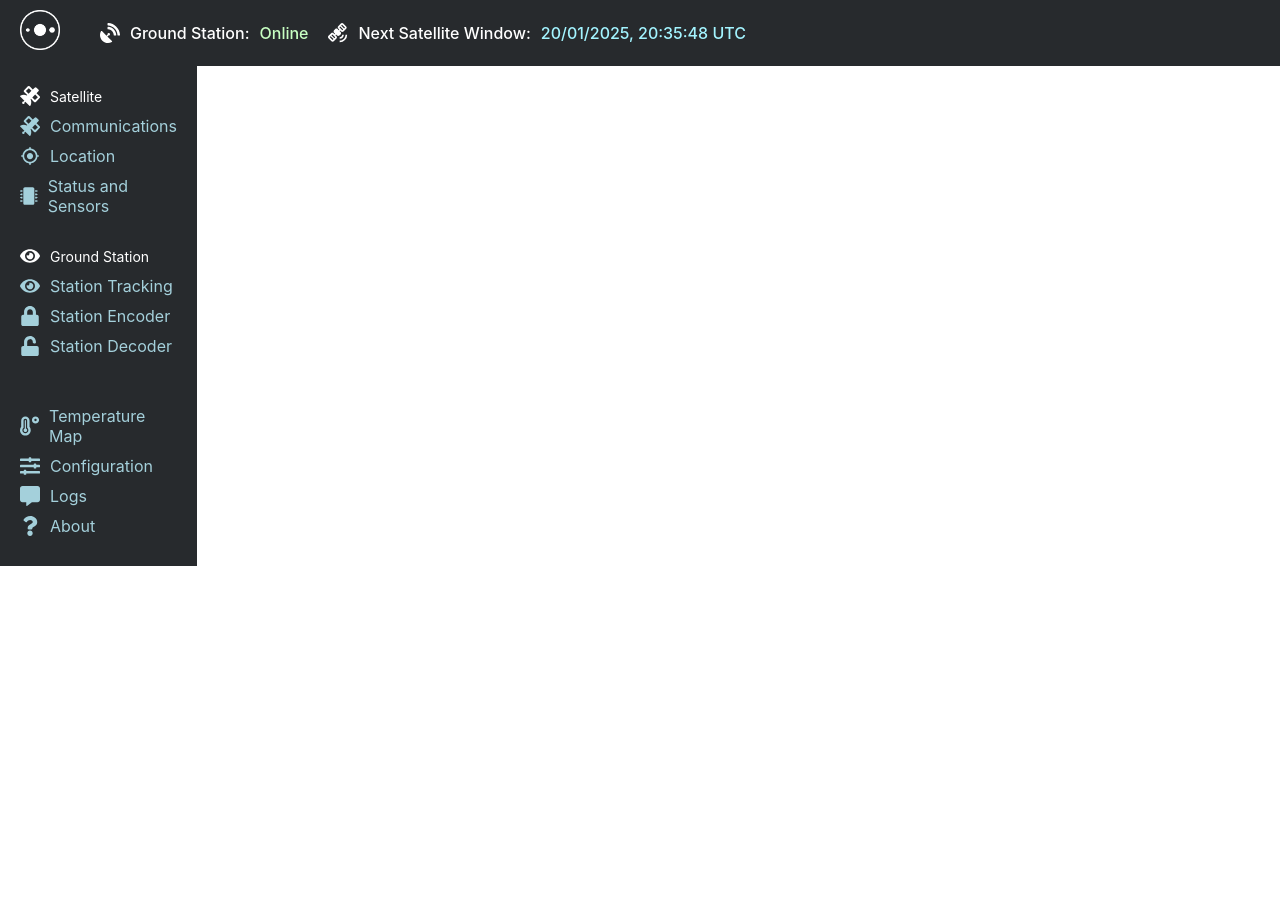
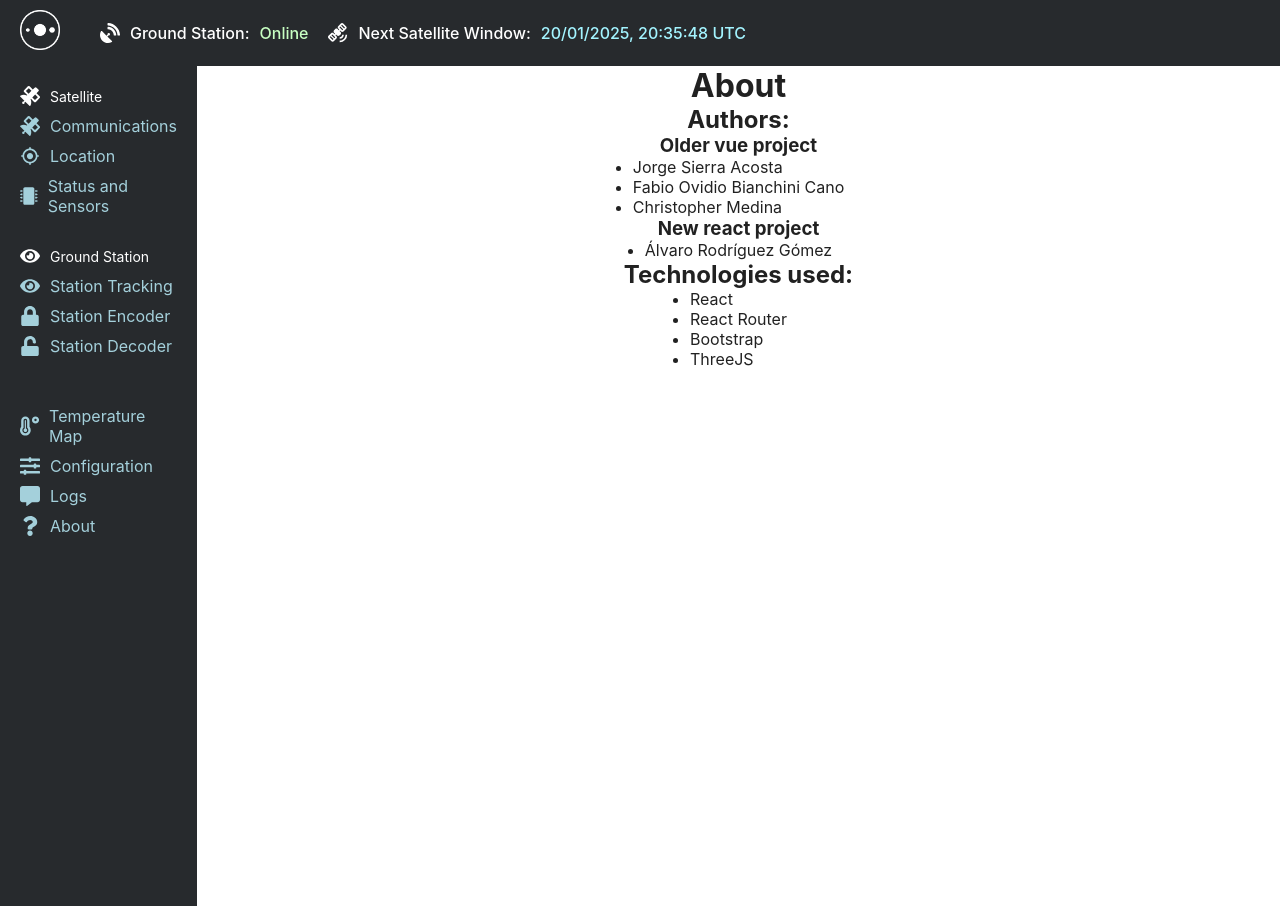
Before and after one commit to AlvaroRGZ/Fomalhaut-Frontend, a React (Vite) app: page /about in a window 1280 px wide. Before the commit the page ends 800 px from the top, so only its background shows below. Built offline with nearby package versions, Linux system fonts and the light colour scheme.

Commit message:
Added about component and minor css fixes

```diff
--- a/src/App.tsx
+++ b/src/App.tsx
@@ -1,8 +1,9 @@
 import "./App.css";
 import TopPanel from "./components/TopPanel/TopPanel";
-import Home from "./components/Home/Home";
+import Home from "./components/pages/Home/Home";
 import { BrowserRouter, Routes, Route } from "react-router-dom";
 import SidePanel from "./components/SidePanel/SidePanel";
+import About from "./components/pages/About/About";
 
 function App() {
   return (
@@ -13,6 +14,7 @@ function App() {
         <div className="App-body">
           <Routes>
             <Route path="/" element={<Home />} />
+            <Route path="/about" element={<About />} />
           </Routes>
         </div>
       </div>
--- a/src/components/SidePanel/SidePanel.css
+++ b/src/components/SidePanel/SidePanel.css
@@ -1,8 +1,7 @@
 .SidePanel {
-    height: 100%;
+    height: 100vh;
     background-color: #272a2d;
     padding: 20px;
-    box-sizing: border-box;
     display: flex;
     flex-direction: column;
   }
--- /dev/null
+++ b/src/components/pages/About/About.css
@@ -0,0 +1,6 @@
+.About {
+    display: flex;
+    flex-direction: column;
+    align-items: center;
+    justify-content: center;
+}
--- /dev/null
+++ b/src/components/pages/About/About.tsx
@@ -0,0 +1,30 @@
+import React, { FC } from "react";
+import "./About.css";
+
+interface AboutProps {}
+
+const About: FC<AboutProps> = () => (
+  <div className="About">
+    <h1>About</h1>
+    <h2>Authors:</h2>
+    <h3>Older vue project</h3>
+    <ul>
+      <li>Jorge Sierra Acosta</li>
+      <li>Fabio Ovidio Bianchini Cano</li>
+      <li>Christopher Medina</li>
+    </ul>
+    <h3>New react project</h3>
+    <ul>
+      <li>Álvaro Rodríguez Gómez</li>
+    </ul>
+    <h2>Technologies used:</h2>
+    <ul>
+      <li>React</li>
+      <li>React Router</li>
+      <li>Bootstrap</li>
+      <li>ThreeJS</li>
+    </ul>
+  </div>
+);
+
+export default About;
--- a/src/components/Home/Home.css
+++ b/src/components/pages/Home/Home.css
@@ -2,14 +2,14 @@
     text-align: center;
     padding: 20px;
     background-color: whitesmoke;
+    height: 100vh;
   }
 
   .about-logo {
-    width: 70%;
+    width: 40vw;
     max-width: 794.5px;
     height: auto;
     margin: 0 auto;
-    display: block;
   }
 
   .central-text {
```
Also changed, not shown: src/components/pages/Home/Home.tsx (renamed from src/components/Home/Home.tsx).
